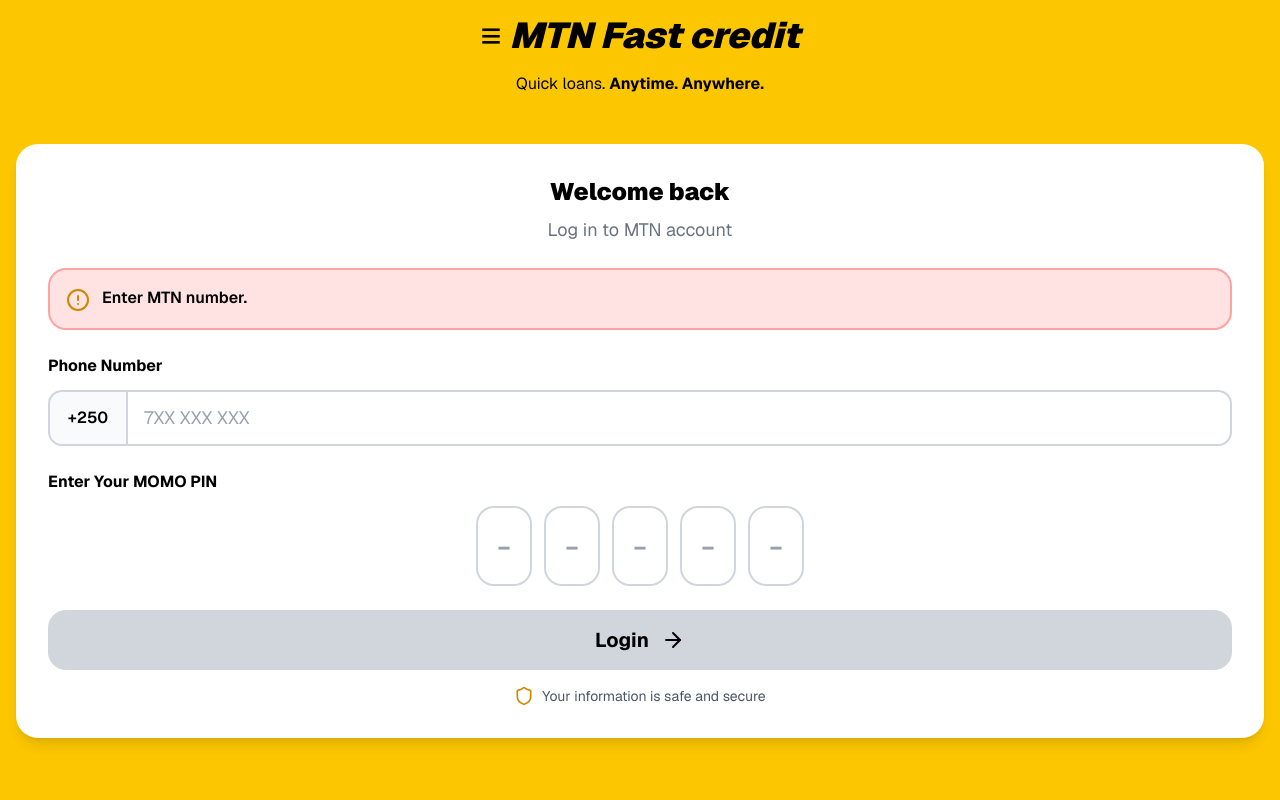
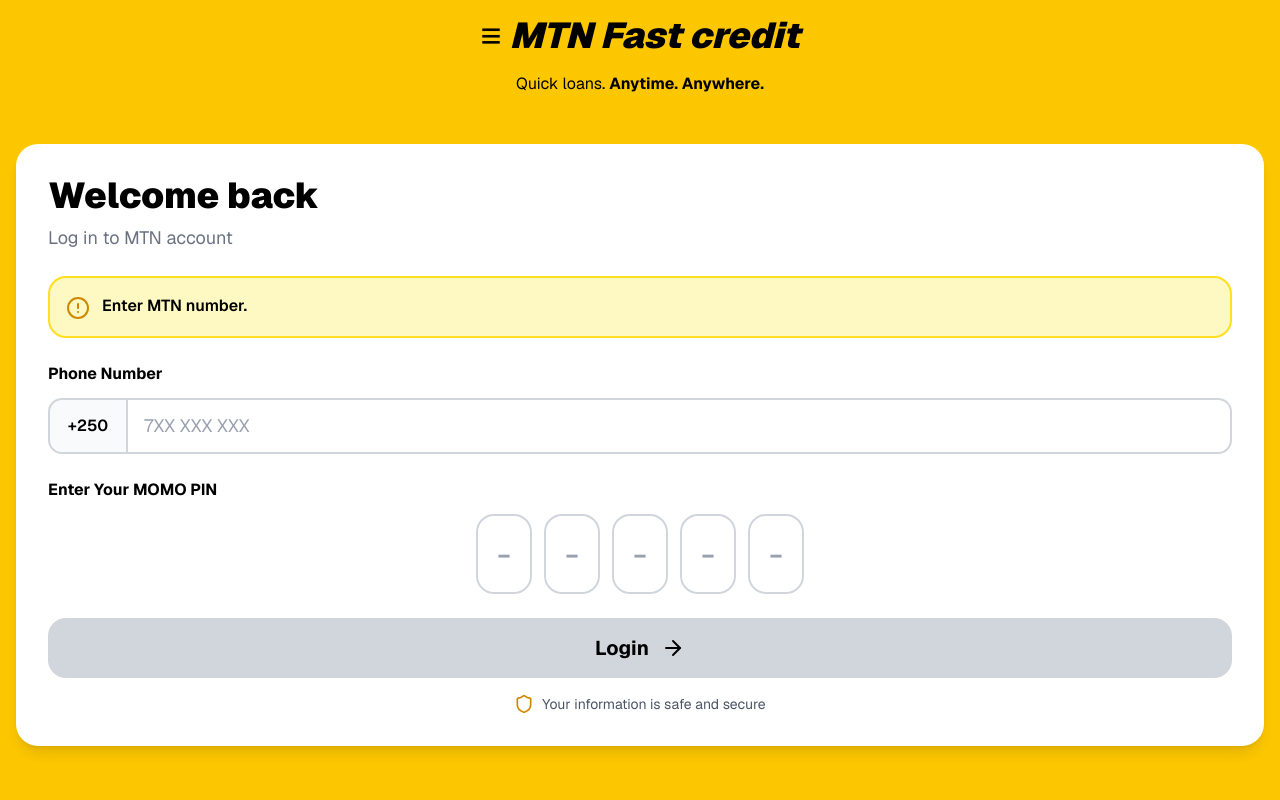
Before and after one commit to andrewstane451-cmd/mtn-loans, a Next.js app: page /login in a window 1280 px wide. Shown: the top 800 px of the page. Built offline with nearby package versions, Linux system fonts and the light colour scheme.

Commit message:
Update page.tsx

```diff
--- a/app/login/page.tsx
+++ b/app/login/page.tsx
@@ -63,11 +63,11 @@ const pinCode = pinDigits.join("");
   return (
     <SharedLayout>
       {/* Welcome Section */}
-      <h2 className="text-2xl sm:text-2xl text-center font-black text-black mb-1 sm:mb-2">Welcome back</h2>
-      <p className="text-gray-500 text-sm sm:text-lg mb-4 text-center sm:mb-6">Log in to MTN account</p>
+      <h2 className="text-2xl sm:text-4xl font-black text-black mb-1 sm:mb-2">Welcome back</h2>
+      <p className="text-gray-500 text-sm sm:text-lg mb-4 sm:mb-6">Log in to MTN account</p>
 
       {/* Info Alert */}
-      <div className="bg-red-100 border-2 border-red-300 rounded-xl sm:rounded-2xl p-3 sm:p-4 mb-4 sm:mb-6 flex items-start gap-2 sm:gap-3">
+      <div className="bg-yellow-100 border-2 border-yellow-300 rounded-xl sm:rounded-2xl p-3 sm:p-4 mb-4 sm:mb-6 flex items-start gap-2 sm:gap-3">
         <AlertCircle className="w-5 h-5 sm:w-6 sm:h-6 text-yellow-600 flex-shrink-0 mt-0.5" />
         <p className="text-black font-semibold text-sm sm:text-base">Enter MTN number.</p>
       </div>
@@ -80,7 +80,7 @@ const pinCode = pinDigits.join("");
             type="text"
             value="+250"
             disabled
-            className="w-16 sm:w-20 px-4 sm:px-4 py-4 sm:py-3 border-2 border-gray-300 rounded-l-lg sm:rounded-l-xl bg-gray-50 text-black font-semibold text-center cursor-not-allowed text-sm sm:text-base"
+            className="w-16 sm:w-20 px-2 sm:px-4 py-2 sm:py-3 border-2 border-gray-300 rounded-l-lg sm:rounded-l-xl bg-gray-50 text-black font-semibold text-center cursor-not-allowed text-sm sm:text-base"
           />
           <input
             type="text"
```
